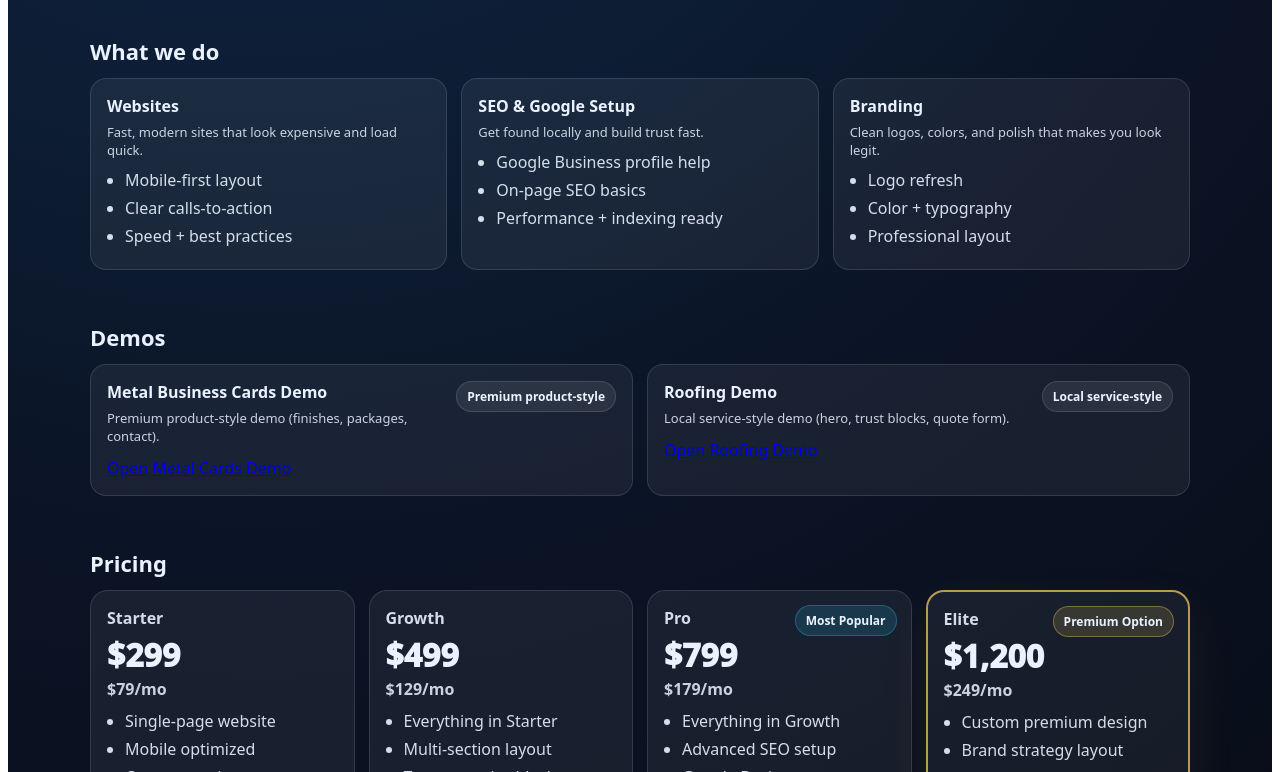
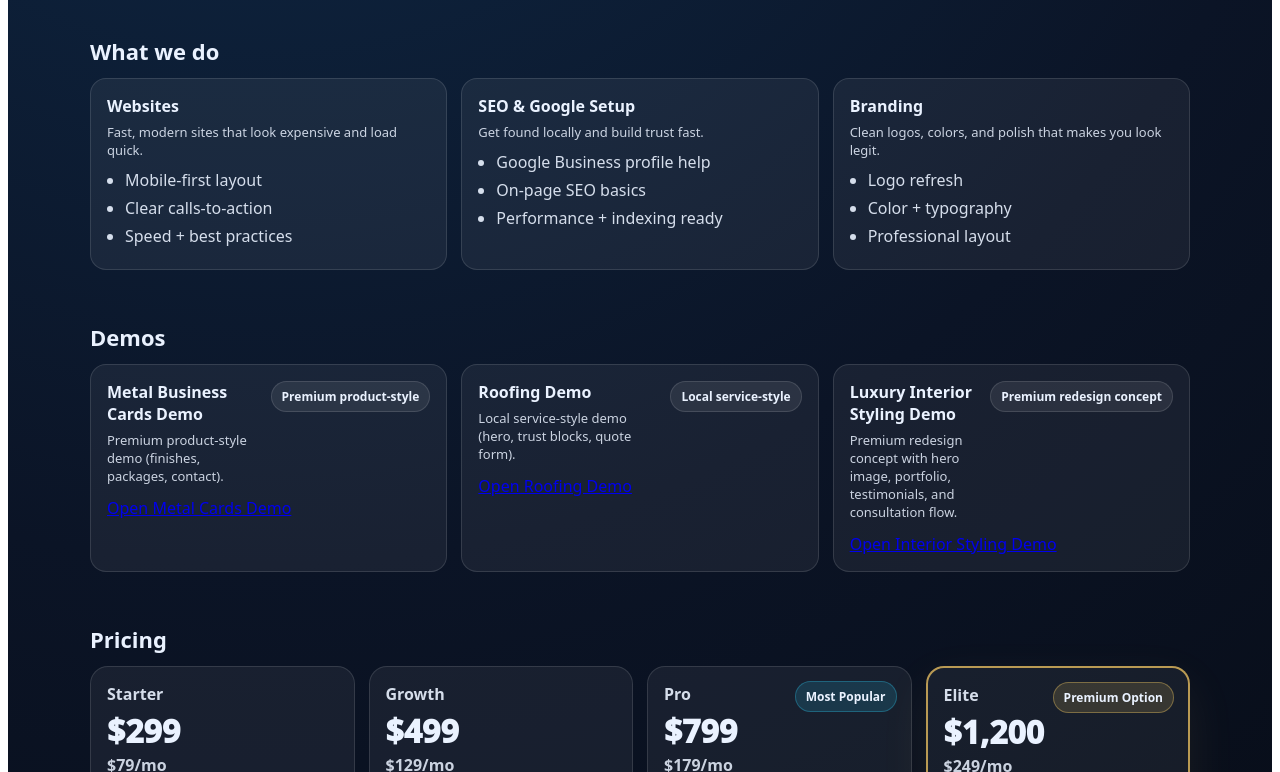
Before and after one commit to Paul4240/atlas-digital-lab, a Next.js app: page / in a window 1280 px wide. Shown: the part 532-1304 px from the top of the page. Built offline with nearby package versions, Linux system fonts and the light colour scheme.

Commit message:
add interior styling demo to homepage

```diff
--- a/app/page.tsx
+++ b/app/page.tsx
@@ -43,7 +43,7 @@ export default function HomePage() {
         </div>
       </header>
 
-      {/* HERO (REMOVED the blank "High-conversion layout" box) */}
+      {/* HERO */}
       <section className="hero">
         <div className="heroLeft">
           <div className="kicker">Fast turnaround • Mobile-first • Clear pricing</div>
@@ -84,7 +84,7 @@ export default function HomePage() {
         <div className="heroRight" aria-hidden />
       </section>
 
-      {/* WHAT WE DO (REMOVED the sentence under the heading) */}
+      {/* WHAT WE DO */}
       <section id="services" className="section">
         <h2>What we do</h2>
 
@@ -121,11 +121,11 @@ export default function HomePage() {
         </div>
       </section>
 
-      {/* DEMOS (REMOVED "Real examples you can show clients.") */}
+      {/* DEMOS */}
       <section id="demos" className="section">
         <h2>Demos</h2>
 
-        <div className="demoGrid">
+        <div className="demoGrid demoGridThree">
           <div className="demoCard">
             <div className="demoTop">
               <div>
@@ -151,10 +151,26 @@ export default function HomePage() {
               Open Roofing Demo
             </Link>
           </div>
+
+          <div className="demoCard">
+            <div className="demoTop">
+              <div>
+                <div className="demoTitle">Luxury Interior Styling Demo</div>
+                <div className="demoText">
+                  Premium redesign concept with hero image, portfolio, testimonials, and consultation
+                  flow.
+                </div>
+              </div>
+              <span className="tag">Premium redesign concept</span>
+            </div>
+            <Link className="demoBtn" href="/demo/dvhomestyling">
+              Open Interior Styling Demo
+            </Link>
+          </div>
         </div>
       </section>
 
-      {/* PRICING (REMOVED the "Simple packages. Monthly support included." line) */}
+      {/* PRICING */}
       <section id="pricing" className="section">
         <h2>Pricing</h2>
 
@@ -353,7 +369,6 @@ export default function HomePage() {
           align-items: start;
         }
         .heroRight {
-          /* intentionally empty to remove the old mock card without changing layout spacing too much */
         }
         .kicker {
           display: inline-block;
@@ -469,6 +484,9 @@ export default function HomePage() {
           display: grid;
           grid-template-columns: 1fr 1fr;
           gap: 14px;
+        }
+        .demoGridThree {
+          grid-template-columns: repeat(3, 1fr);
         }
         .demoCard {
           border: 1px solid rgba(255, 255, 255, 0.12);
@@ -624,7 +642,8 @@ export default function HomePage() {
           .cards3 {
             grid-template-columns: 1fr;
           }
-          .demoGrid {
+          .demoGrid,
+          .demoGridThree {
             grid-template-columns: 1fr;
           }
           .pricingGrid {
```
